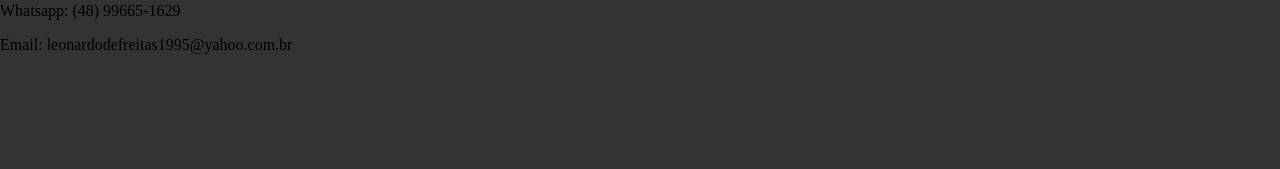
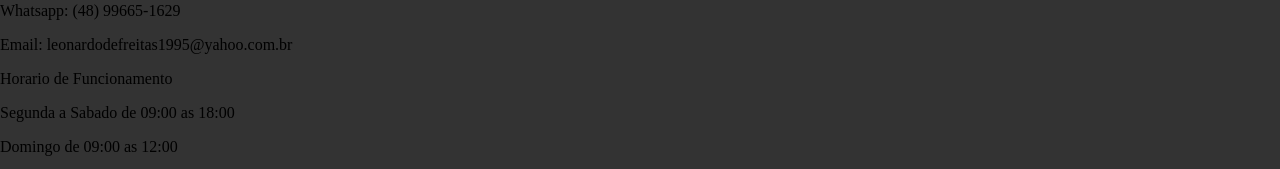
Before and after one commit to leordefreitas/malumodas, a React (Create React App) app: page / in a window 1280 px wide. Shown: the part 1382-1551 px from the top of the page. Before the commit the page ends 1452 px from the top, so only its background shows below. Built offline with nearby package versions, Linux system fonts and the light colour scheme.

Commit message:
adicionando as informacoes da loja

```diff
--- a/src/components/secContato/SecContato.js
+++ b/src/components/secContato/SecContato.js
@@ -7,10 +7,15 @@ function SecContato() {
       <div id="input-secao-contato"></div>
       <div id="informacao-secao-contato">
         <div id="loja-informacao-secao-contato">
-          <p id="titulo-loja">Malu Modas</p>
-          <p id="endereco-loja">Endereço: Avenida 22 de novembro, 95 - Fonseca - Niteroi - RJ</p>
-          <p id="telefone-loja">Whatsapp: (48) 99665-1629</p>
-          <p id="email-loja">Email: leonardodefreitas1995@yahoo.com.br</p>
+          <p className="titulo-loja-informacao">Malu Modas</p>
+          <p className="texto-loja-informacao">Endereço: Avenida 22 de novembro, 95 - Fonseca - Niteroi - RJ</p>
+          <p className="texto-loja-informacao">Whatsapp: (48) 99665-1629</p>
+          <p className="texto-loja-informacao">Email: leonardodefreitas1995@yahoo.com.br</p>
+        </div>
+        <div id="horario-informacao-secao-contato">
+          <p className="titulo-loja-informacao">Horario de Funcionamento</p>
+          <p className="texto-loja-informacao">Segunda a Sabado de 09:00 as 18:00</p>
+          <p className="texto-loja-informacao">Domingo de 09:00 as 12:00</p>
         </div>
       </div>
     </div>
```
